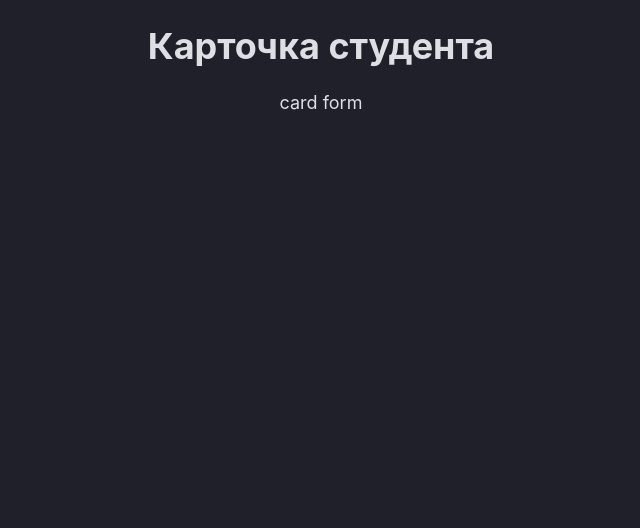
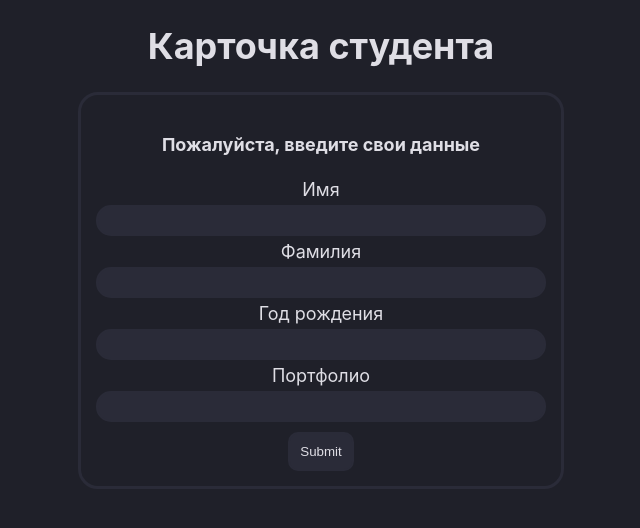
Before and after one commit to ArtemiuszKuzniecow/student-card, a React (Create React App) app in the folder student-card/: page / in a window 1280 px wide. Shown: the top 528 px of the page, without its empty margins (319-959 px from the left). Built offline with nearby package versions, Linux system fonts and the light colour scheme.

Commit message:
added styles for the form and installed the React Hook Form library

```diff
--- a/student-card/package.json
+++ b/student-card/package.json
@@ -9,6 +9,7 @@
     "prop-types": "^15.8.1",
     "react": "^18.2.0",
     "react-dom": "^18.2.0",
+    "react-hook-form": "^7.35.0",
     "react-scripts": "5.0.1",
     "sass": "^1.54.9",
     "web-vitals": "^2.1.4"
--- a/student-card/src/Components/CardForm/CardForm.jsx
+++ b/student-card/src/Components/CardForm/CardForm.jsx
@@ -1,8 +1,54 @@
 import React from "react";
 import style from "./CardForm.module.scss";
+import { useForm } from "react-hook-form";
 
 const CardForm = () => {
-  return <div>card form</div>;
+  const {
+    register,
+    handleSubmit,
+    // watch,
+    // fromState: { errors },
+  } = useForm({ mode: "onSubmit" });
+
+  const onSubmit = (data) => console.log(data);
+  // console.log("register: ", register);
+  // console.log("watch: ", watch);
+  // console.log("handleSubmit: ", handleSubmit);
+  return (
+    <div className={style.form_container}>
+      <h4 className={style.form_container_h}>
+        Пожалуйста, введите свои данные
+      </h4>
+
+      <form
+        onSubmit={handleSubmit(onSubmit)}
+        className={style.form_container_form}
+      >
+        <label>Имя</label>
+        <input
+          {...register("name")}
+          className={style.form_container_form_field}
+        />
+        <label>Фамилия</label>
+        <input
+          {...register("surname")}
+          className={style.form_container_form_field}
+        />
+        <label>Год рождения</label>
+        <input
+          {...register("year")}
+          className={style.form_container_form_field}
+        />
+        <label>Портфолио</label>
+        <input
+          {...register("portfolio")}
+          className={style.form_container_form_field}
+        />
+        {/* {errors.exampleRequired && <span>This field is required</span>} */}
+        <input type="submit" className={style.form_container_form_button} />
+      </form>
+    </div>
+  );
 };
 
 export default CardForm;
--- a/student-card/src/Components/CardForm/CardForm.module.scss
+++ b/student-card/src/Components/CardForm/CardForm.module.scss
@@ -1,2 +1,27 @@
 @import "../../styles/mixins.scss";
 @import "../../styles/vars.scss";
+
+.form_container {
+    @include _container;
+
+    &_h {
+        align-self: center;
+    }
+
+    &_form {
+        display: flex;
+        flex-direction: column;
+        width: 100%;
+        gap: 5px;
+        &_field {
+            background-color: $background-light;
+            border: 2px solid $background-light;
+            color: $main-color;
+            border-radius: 15px;
+            height: 25px;
+        }
+        &_button {
+            @include _button
+        }
+    }
+}
--- a/student-card/src/styles/mixins.scss
+++ b/student-card/src/styles/mixins.scss
@@ -1,12 +1,12 @@
 @mixin _button {
     text-align: center;
     margin-top: 5px;
-    padding: 5px;
+    padding: 10px;
     align-self: center;
     background-color: $background-light;
     color: $main-color;
     border: 2px solid $background-light;
-    border-radius: 5px;
+    border-radius: 10px;
     cursor: pointer;
     &:hover {
         color: $background;
```
Also changed, not shown: 1 other file (tests, documents, lock files or other folders).
